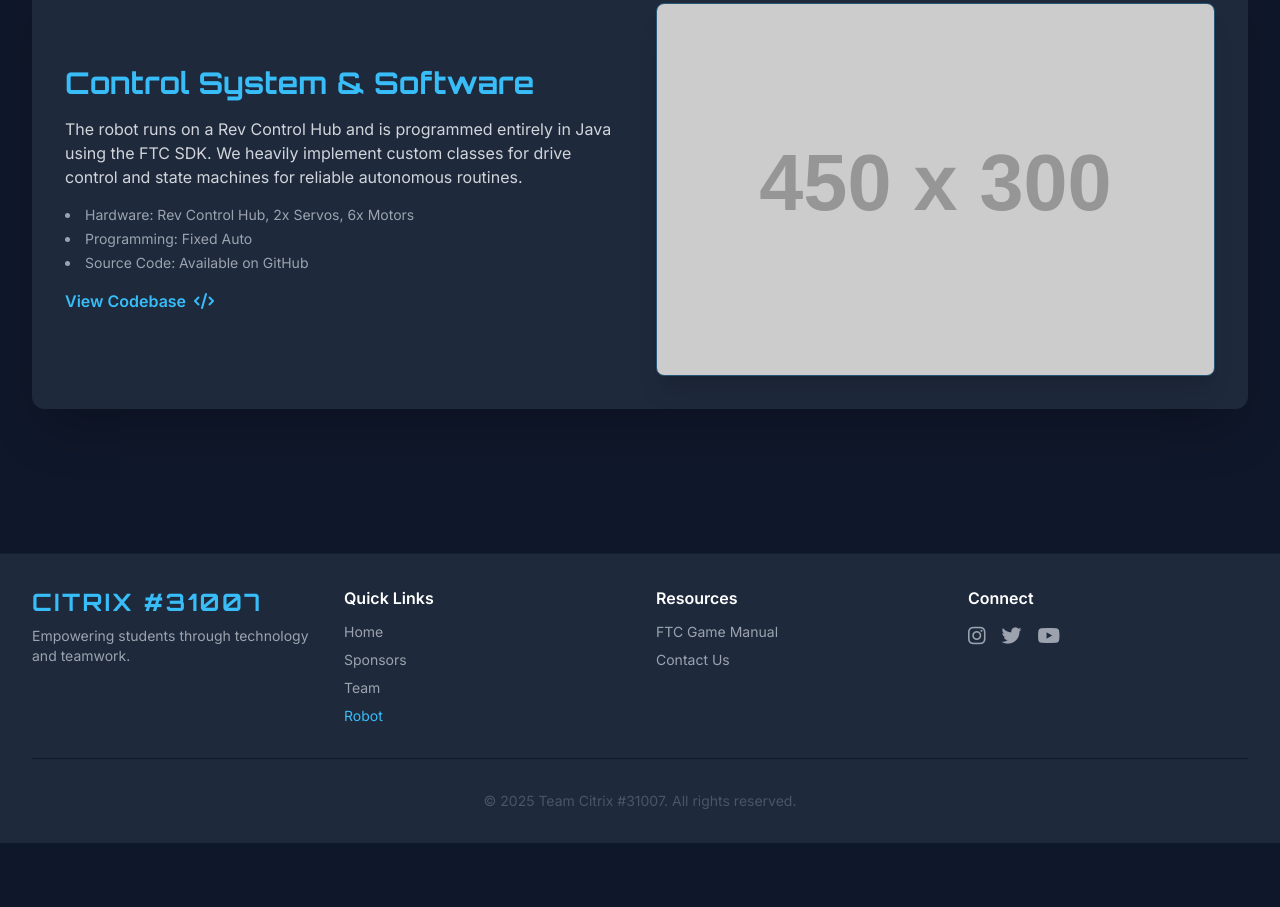
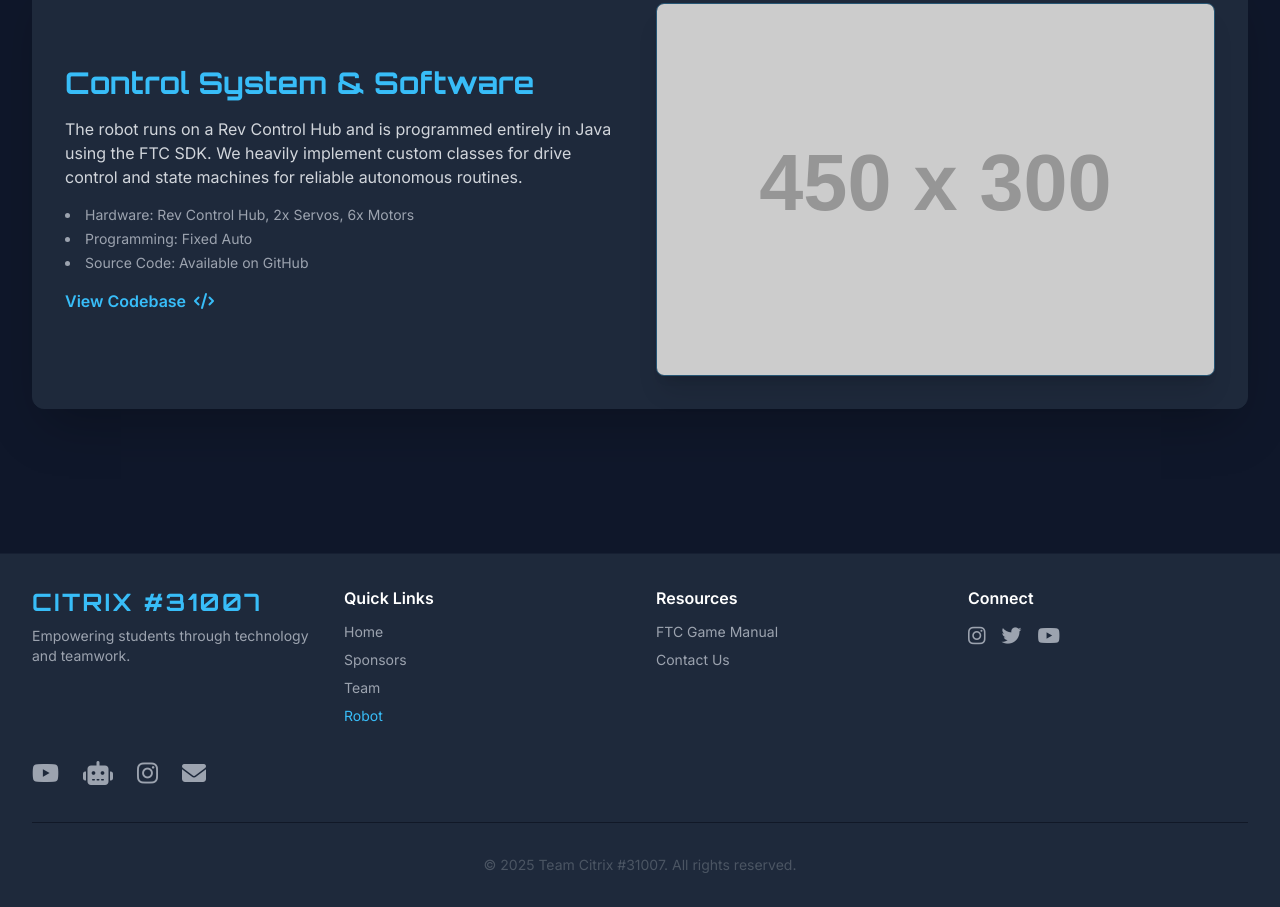
Before and after one commit to gameingame-eng/ftcwebsite, a plain HTML site: page robot.html in a window 1280 px wide. Shown: the part 2298-3205 px from the top of the page. Before the commit the page ends 3141 px from the top, so only its background shows below. Drawn offline with nearby package versions, Linux system fonts and the light colour scheme; placeholder pictures from the web are drawn by us.

Commit message:
Update robot.html

```diff
--- a/robot.html
+++ b/robot.html
@@ -264,6 +264,21 @@
                         <a href="https://www.youtube.com/@TeamCitrix" class="text-gray-400 hover:text-citrix-accent transition duration-300"><i class="fab fa-youtube text-xl"></i></a>
                     </div>
                 </div>
+                                <div class="flex space-x-6">
+                    <a href="https://www.youtube.com/@TeamCitrix" target="_blank" class="text-gray-400 hover:text-red-500 transition-colors text-2xl">
+                        <i class="fab fa-youtube"></i>
+                    </a>
+                    <a href="https://ftc-events.firstinspires.org/2025/team/31007" class="text-gray-400 hover:text-blue-400 transition-colors text-2xl">
+                        <i class="fa-duotone fa-solid fa-robot"></i>
+                    </a>
+                    <a href="#" class="text-gray-400 hover:text-pink-500 transition-colors text-2xl">
+                        <i class="fab fa-instagram"></i>
+                    </a>
+                  <a href="mailto:teamcitrix31007@gmail.com" class="text-gray-400 hover:text-blue-600 transition-colors text-2xl">
+                        <i class="fa-solid fa-envelope"></i>
+                    </a>
+                </div>
+
             </div>
             <div class="mt-8 pt-8 border-t border-gray-900 text-center text-gray-600 text-sm reveal">
                 &copy; 2025 Team Citrix #31007. All rights reserved.
```
